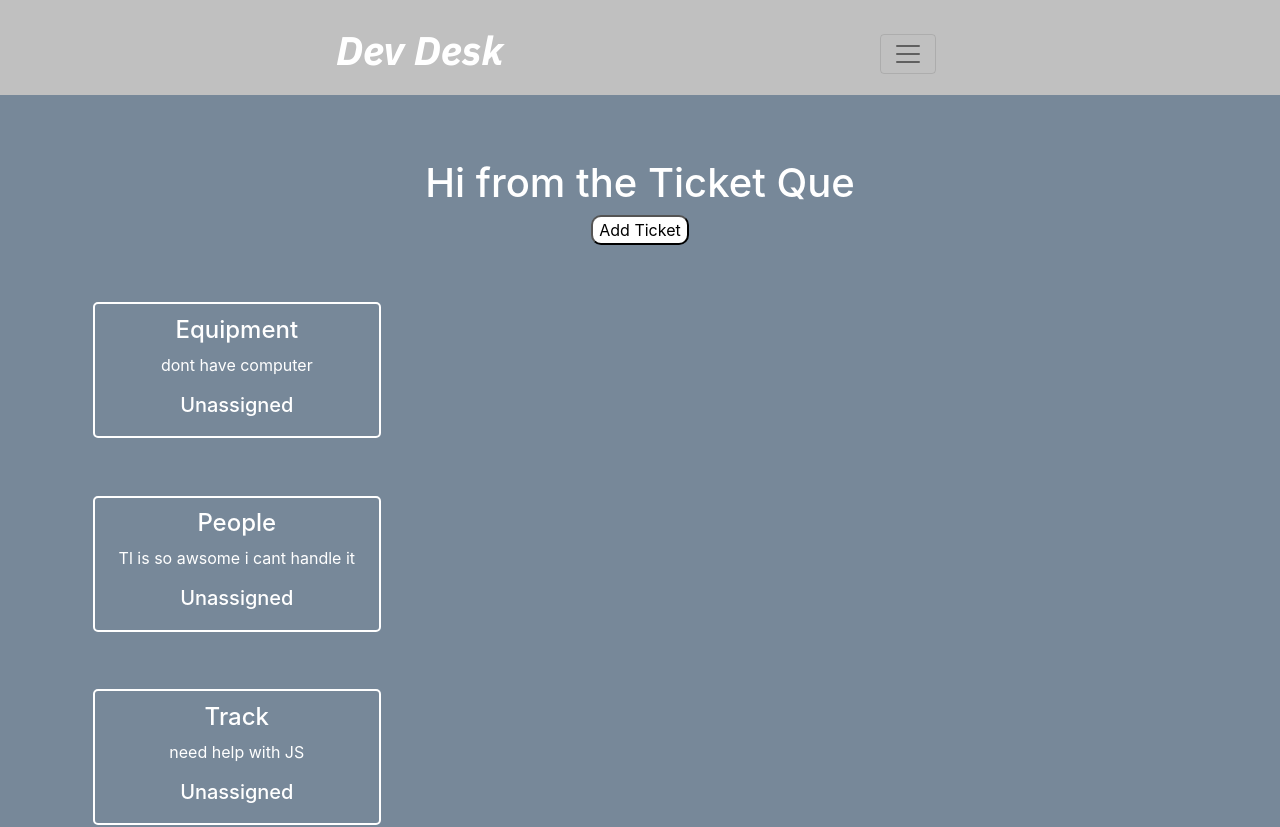
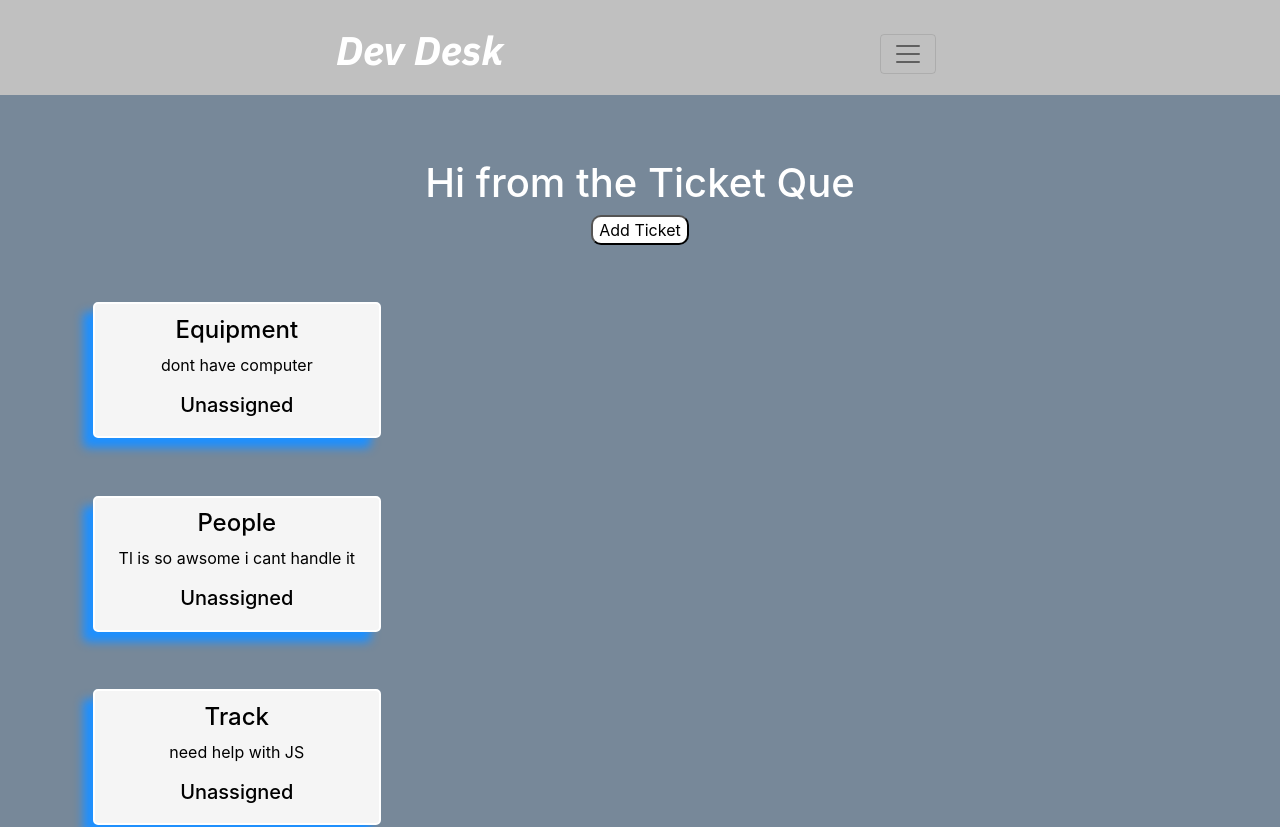
Before and after one commit to Build-Week-Dev-Desk-1/Frontend, a React (Create React App) app in the folder dev-desk/: page /protected in a window 1280 px wide. Shown: the top 827 px of the page. Built offline with nearby package versions, Linux system fonts and the light colour scheme.

Commit message:
okay last one for a bit

```diff
--- a/dev-desk/src/App.css
+++ b/dev-desk/src/App.css
@@ -192,7 +192,9 @@ h3 {
   border: 2px solid white;
   border-radius: 5px;
   margin: 5% 70% 0% 0%;
-  color: white;
+  color: black;
+  background: whitesmoke;
+  box-shadow: -10px 10px 10px dodgerblue;
 }
 
 .bigCard {
@@ -208,9 +210,11 @@ h3 {
   position: fixed;
   margin: 9%;
   width: 45%;
-  border: 2px solid white;
+  border: 2px solid dodgerblue;
   border-radius: 5px;
   color: white;
+  background: dodgerblue;
+  box-shadow: -10px 10px 10px white;
 }
 @media (max-width: 800px) {
   .bigCardOn {
```
